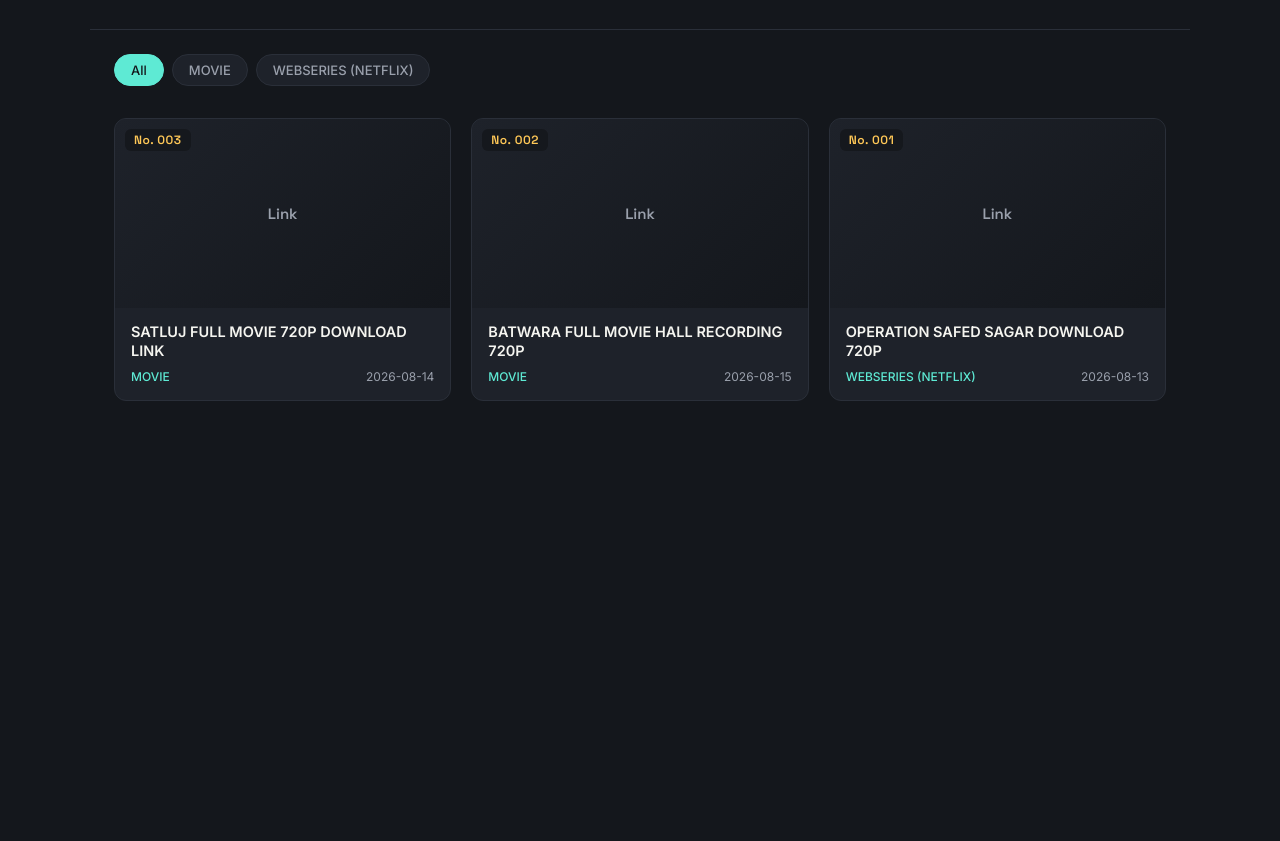
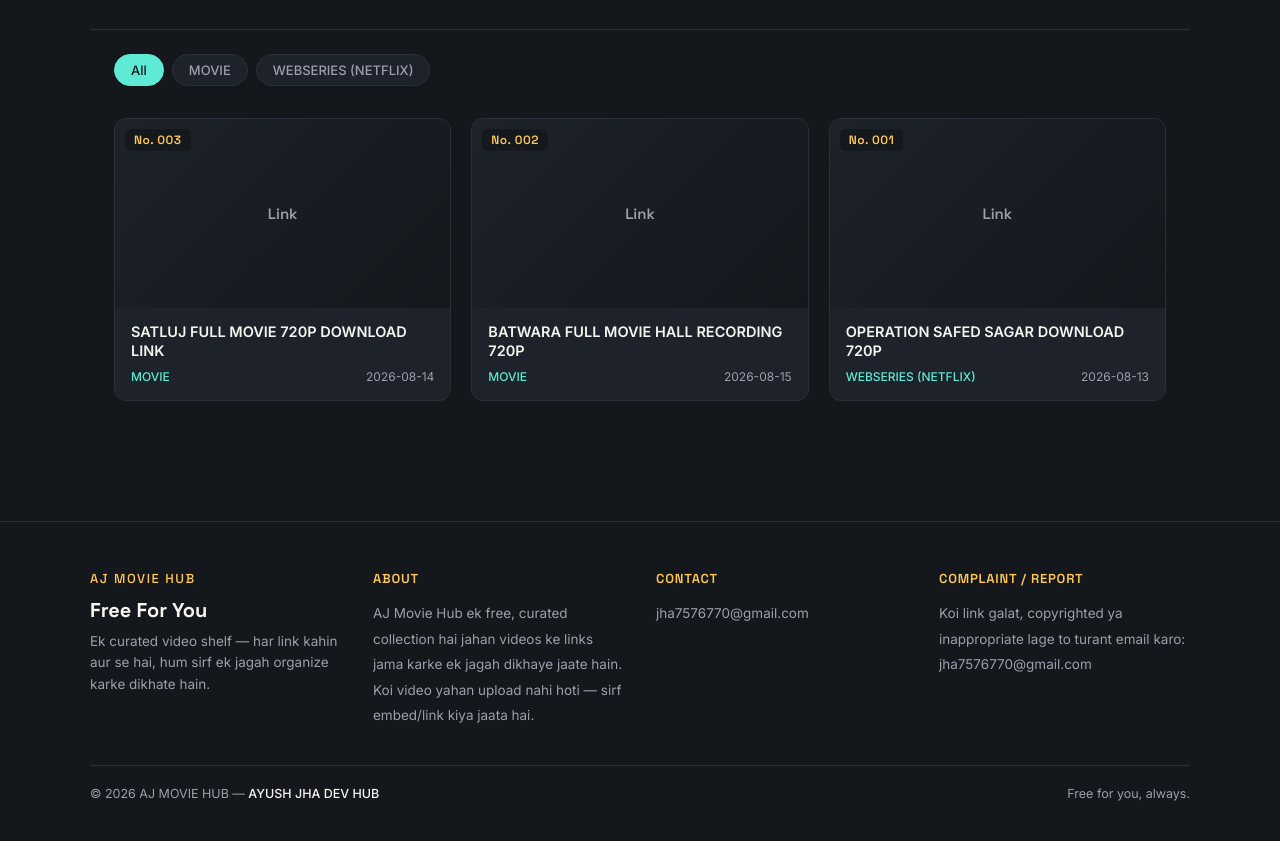
Before and after one commit to ayushjha-hub/Viral-reel, a plain HTML site: page index.html in a window 1280 px wide. Shown: the part 189-1030 px from the top of the page. Before the commit the page ends 800 px from the top, so only its background shows below. Drawn offline with Linux system fonts and the light colour scheme.

Commit message:
Add files via upload

```diff
--- a/index.html
+++ b/index.html
@@ -3,7 +3,7 @@
 <head>
 <meta charset="UTF-8">
 <meta name="viewport" content="width=device-width, initial-scale=1.0">
-<title>Movie2you— Curated Video Shelf</title>
+<title>AJ MOVIE HUB — Free Curated Video Shelf</title>
 <link rel="preconnect" href="https://fonts.googleapis.com">
 <link rel="preconnect" href="https://fonts.gstatic.com" crossorigin>
 <link href="https://fonts.googleapis.com/css2?family=Space+Grotesk:wght@500;600;700&family=Inter:wght@400;500;600&display=swap" rel="stylesheet">
@@ -288,14 +288,81 @@
   @media (prefers-reduced-motion: reduce){
     .card, .play-badge{ transition: none; }
   }
+
+  /* ---------- Footer ---------- */
+  footer{
+    border-top: 1px solid var(--border);
+    margin-top: 40px;
+    padding: 48px 24px 40px;
+  }
+
+  .footer-inner{
+    max-width: 1100px;
+    margin: 0 auto;
+    display: grid;
+    grid-template-columns: repeat(auto-fit, minmax(200px, 1fr));
+    gap: 32px;
+  }
+
+  .footer-brand .eyebrow{ margin-bottom: 10px; }
+
+  .footer-brand-name{
+    font-family: 'Space Grotesk', sans-serif;
+    font-weight: 700;
+    font-size: 20px;
+    margin-bottom: 8px;
+  }
+
+  .footer-brand p{
+    color: var(--text-dim);
+    font-size: 13.5px;
+    line-height: 1.6;
+    max-width: 320px;
+  }
+
+  .footer-col h3{
+    font-family: 'Space Grotesk', sans-serif;
+    font-size: 13px;
+    font-weight: 600;
+    letter-spacing: 0.06em;
+    text-transform: uppercase;
+    color: var(--gold);
+    margin-bottom: 14px;
+  }
+
+  .footer-col p, .footer-col a{
+    display: block;
+    color: var(--text-dim);
+    font-size: 13.5px;
+    line-height: 1.9;
+    text-decoration: none;
+  }
+
+  .footer-col a:hover{ color: var(--teal); }
+
+  .footer-bottom{
+    max-width: 1100px;
+    margin: 36px auto 0;
+    padding-top: 20px;
+    border-top: 1px solid var(--border);
+    display: flex;
+    align-items: center;
+    justify-content: space-between;
+    flex-wrap: wrap;
+    gap: 10px;
+    font-size: 12.5px;
+    color: var(--text-dim);
+  }
+
+  .footer-bottom .owner{ color: var(--text); font-weight: 500; }
 </style>
 </head>
 <body>
 
 <header>
-  <div class="eyebrow">Curated · Not uploaded</div>
-  <h1>Reel</h1>
-  <p class="tagline">Har video yahan se chuna gaya hai, khud share nahi kiya gaya — click karo aur seedha yahin dekho.</p>
+  <div class="eyebrow">Curated · Free For You</div>
+  <h1>AJ MOVIE HUB</h1>
+  <p class="tagline">Har video yahan se chuna gaya hai, khud share nahi kiya gaya — click karo aur seedha yahin dekho. Bilkul free.</p>
 </header>
 
 <div class="filter-bar" id="filterBar"></div>
@@ -317,6 +384,37 @@
     </div>
   </div>
 </div>
+
+<footer>
+  <div class="footer-inner">
+    <div class="footer-brand">
+      <div class="eyebrow">AJ MOVIE HUB</div>
+      <div class="footer-brand-name">Free For You</div>
+      <p>Ek curated video shelf — har link kahin aur se hai, hum sirf ek jagah organize karke dikhate hain.</p>
+    </div>
+
+    <div class="footer-col">
+      <h3>About</h3>
+      <p>AJ Movie Hub ek free, curated collection hai jahan videos ke links jama karke ek jagah dikhaye jaate hain. Koi video yahan upload nahi hoti — sirf embed/link kiya jaata hai.</p>
+    </div>
+
+    <div class="footer-col">
+      <h3>Contact</h3>
+      <a href="mailto:jha7576770@gmail.com">jha7576770@gmail.com</a>
+    </div>
+
+    <div class="footer-col">
+      <h3>Complaint / Report</h3>
+      <p>Koi link galat, copyrighted ya inappropriate lage to turant email karo:</p>
+      <a href="mailto:jha7576770@gmail.com">jha7576770@gmail.com</a>
+    </div>
+  </div>
+
+  <div class="footer-bottom">
+    <span>© 2026 AJ MOVIE HUB — <span class="owner">AYUSH JHA DEV HUB</span></span>
+    <span>Free for you, always.</span>
+  </div>
+</footer>
 
 <script src="videos.js"></script>
 <script>
```
